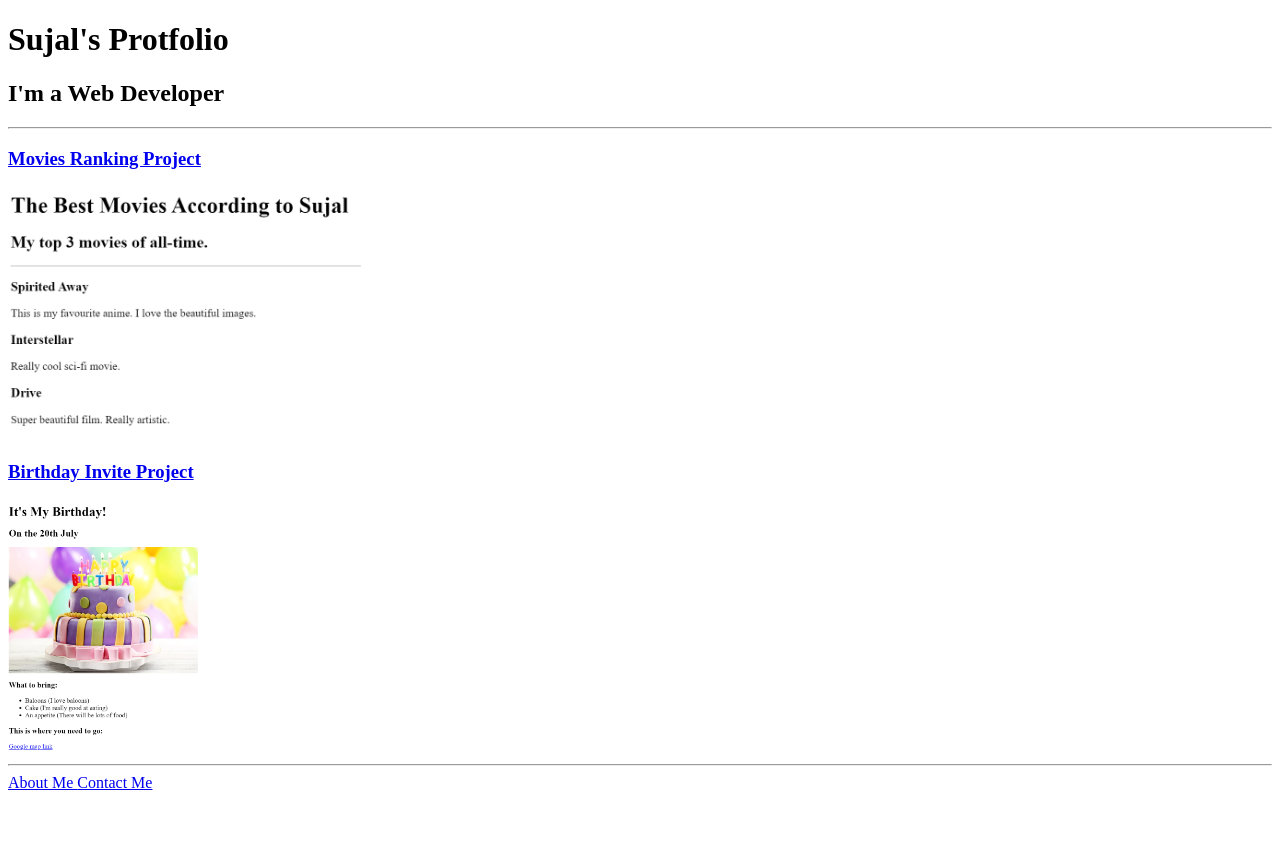
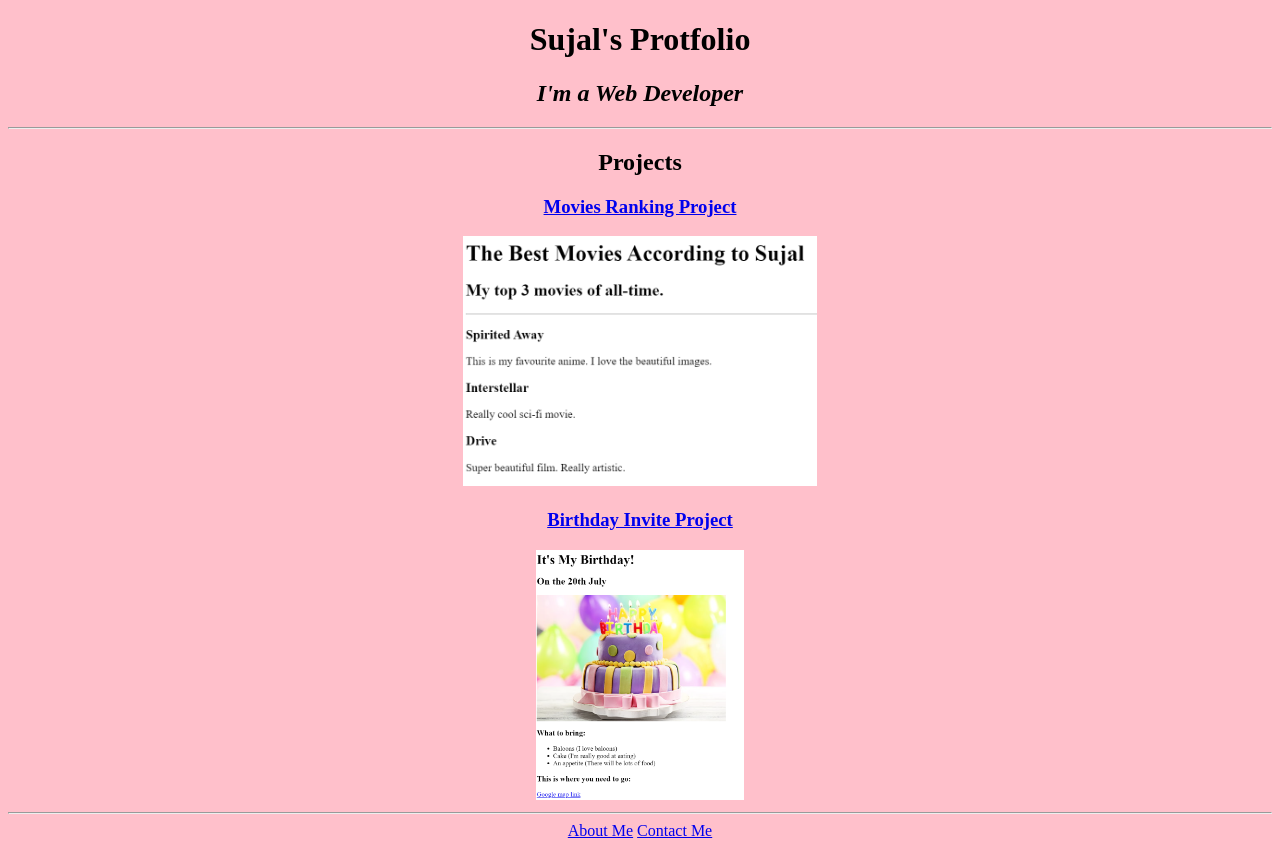
Before and after one commit to sujal-pawar/html-portfolio, a plain HTML site: page index.html in a window 1280 px wide. Before the commit the page ends 800 px from the top, so only its background shows below. Drawn offline with Linux system fonts and the light colour scheme.

Commit message:
Add files via upload

```diff
--- a/index.html
+++ b/index.html
@@ -6,17 +6,18 @@
     <meta name="viewport" content="width=device-width, initial-scale=1.0">
     <title>Document</title>
 </head>
-<body>
-    <h1>Sujal's Protfolio</h1>
-    <h2>I'm a Web Developer </h2>
+<body bgcolor="pink" align="center">
+    <h1 text="white" align="center">Sujal's Protfolio</h1>
+    <h2 align="center"><i>I'm a Web Developer </i></h2>
     <hr>
+    <h2>Projects </h2>
     <h3><a href="./public/movie-ranking.html">Movies Ranking Project</a></h3>
     <a href="./public/movie-ranking.html"><img src="./assets/images/movie-ranking.png" height="250"></a><br>
     <h3><a href="./public/birthday-invite.html">Birthday Invite Project</a></h3>
     <a href="./public/birthday-invite.html"><img src="./assets/images/birthday-invite.png" height="250"></a><br>
     <hr>
-    <a href="./public/about.html">About Me </a>
-    <a href="./public/contact.html">Contact Me</a>
+    <a href="./public/about.html">About Me</a>
+    <a href="./public/contact.html" >Contact Me</a>
     </body>
 </html>
 <!--This is a comment !-->
```
